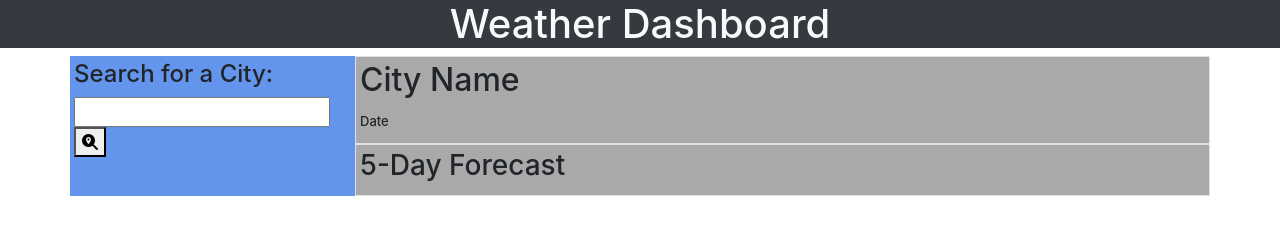
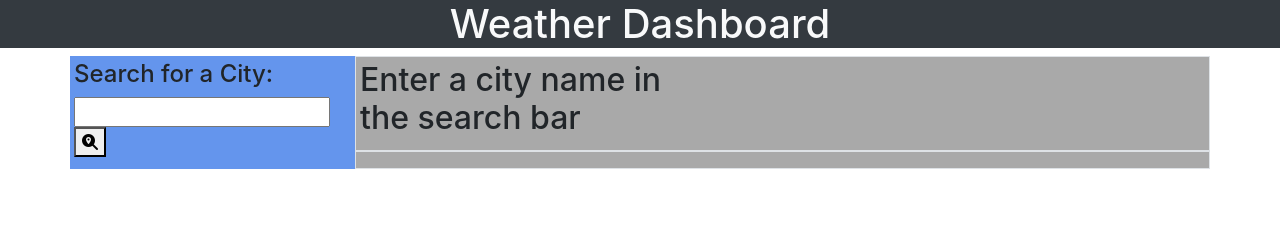
Before and after one commit to B-Dionysus/homework6-Weather, a plain HTML site: page index.html in a window 1280 px wide. Drawn offline with nearby package versions, Linux system fonts and the light colour scheme.

Commit message:
Added message telling user to enter a city if none is present in localStorage. Fleshed out the readme.

```diff
--- a/index.html
+++ b/index.html
@@ -50,11 +50,12 @@
                 <div class="row border p-1 results">
                     <div class="col-5">
                         <div class="row">
-                            <h2><span id="city-header">City Name </span><span id="icon-header" class="icon"></span></h2>
+                            <h2><span id="city-header">Enter a city name in the search bar </span><span id="icon-header" class="icon"></span></h2>
                         </div>
-                        <div class="row">
-                            <h5><span id="date-header" class="date">Date</span></h5>
-                        </div>
+                        <!-- I decided I didn't like how the date cluttered things up. -->
+                        <!-- <div class="row">
+                            <h5><span id="date-header" class="date"></span></h5>
+                        </div> -->
                         <div id="weather-report-container" class="">
                             <div id="temperature" class="weather-report row"></div>
                             <div id="humidity" class="weather-report row"></div>
@@ -66,8 +67,8 @@
                     </div>
                 </div>
                 <div class="row forecast p-1 border">
-                    <h3 class="forecast-head">5-Day Forecast</h3>
-                    <div class="container" id="forecast-container">
+                    <h3 class="forecast-head" id="five-day-head"></h3>
+                    <div class="container text-center" id="forecast-container">
 
                     </div>
                 </div>
--- a/script/script.js
+++ b/script/script.js
@@ -140,6 +140,7 @@ function displayForecast(response){
         thisDay.append($("<p>").text("Humidity: "+humid+"%"));
 
         $("#forecast-container").append(thisDay);
+        $("#five-day-head").text("5-Day Forecast");
     }
 }
 function displayUserCity(response){
@@ -150,25 +151,19 @@ function displayUserCity(response){
     userLat=response.lat;
     userLon=response.lon;
 
-    console.log("fLat="+foreignLat);
-    console.log("fLon="+foreignLon);
-    console.log("fT="+foreignTemp);
-    console.log("fW="+foreignW);
-    console.log("uLat="+userLat);
-    console.log("uLon="+userLon);
-    console.log("uT="+userTemp);
-    console.log("uW="+userW);
+
+    // The openWeather API gives geocoörds that are ever so slightly different from the
+    // ones provided by the browser. But we don't want to tell the user that
+    // Chicago is just as hot and just a cloudy as Chicago. That's not useful!
     var latDiff=Math.abs(userLat-foreignLat);
     var lonDiff=Math.abs(userLon-foreignLon);
-    console.log(latDiff);
-    console.log(lonDiff);
     if(latDiff>.2 && lonDiff>.2){
         var msg="";
         console.log("Dopin' it");
         if(foreignTemp>userTemp) msg="It's hotter there than it is here";
         else if(foreignTemp<userTemp) msg="It's colder there than it is here"
         else msg="It's the same temperature";
-        if(foreignW===userW) msg+=", and just as much "+userW.toLowerCase()+".";
+        if(foreignW===userW) msg+=", with similar "+userW.toLowerCase()+".";
         else if(foreignW!=userW){
             if(userW==="Clear")
                 msg+=", with more "+foreignW.toLowerCase()+".";
```
Also changed, not shown: 1 other file.
